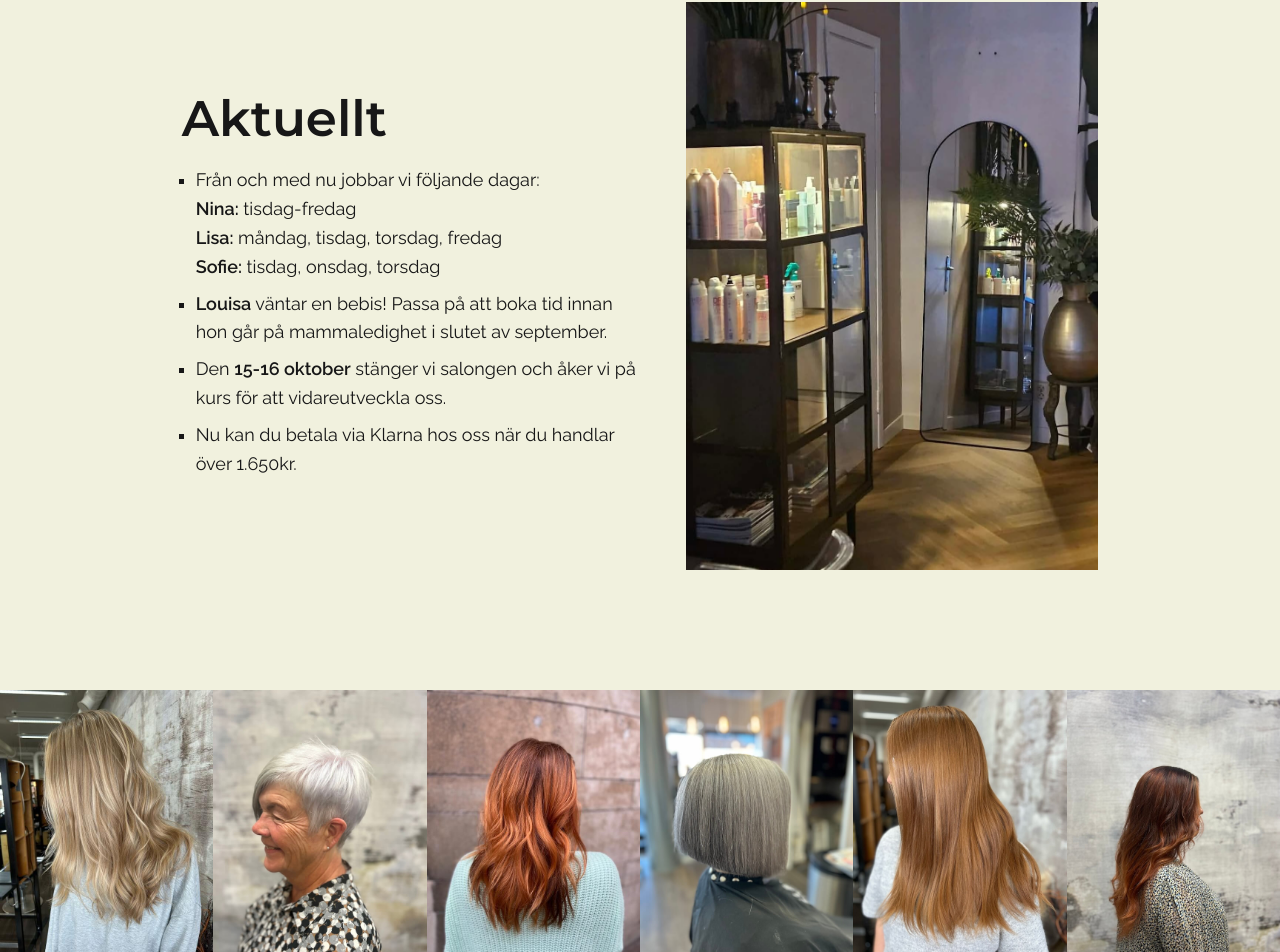
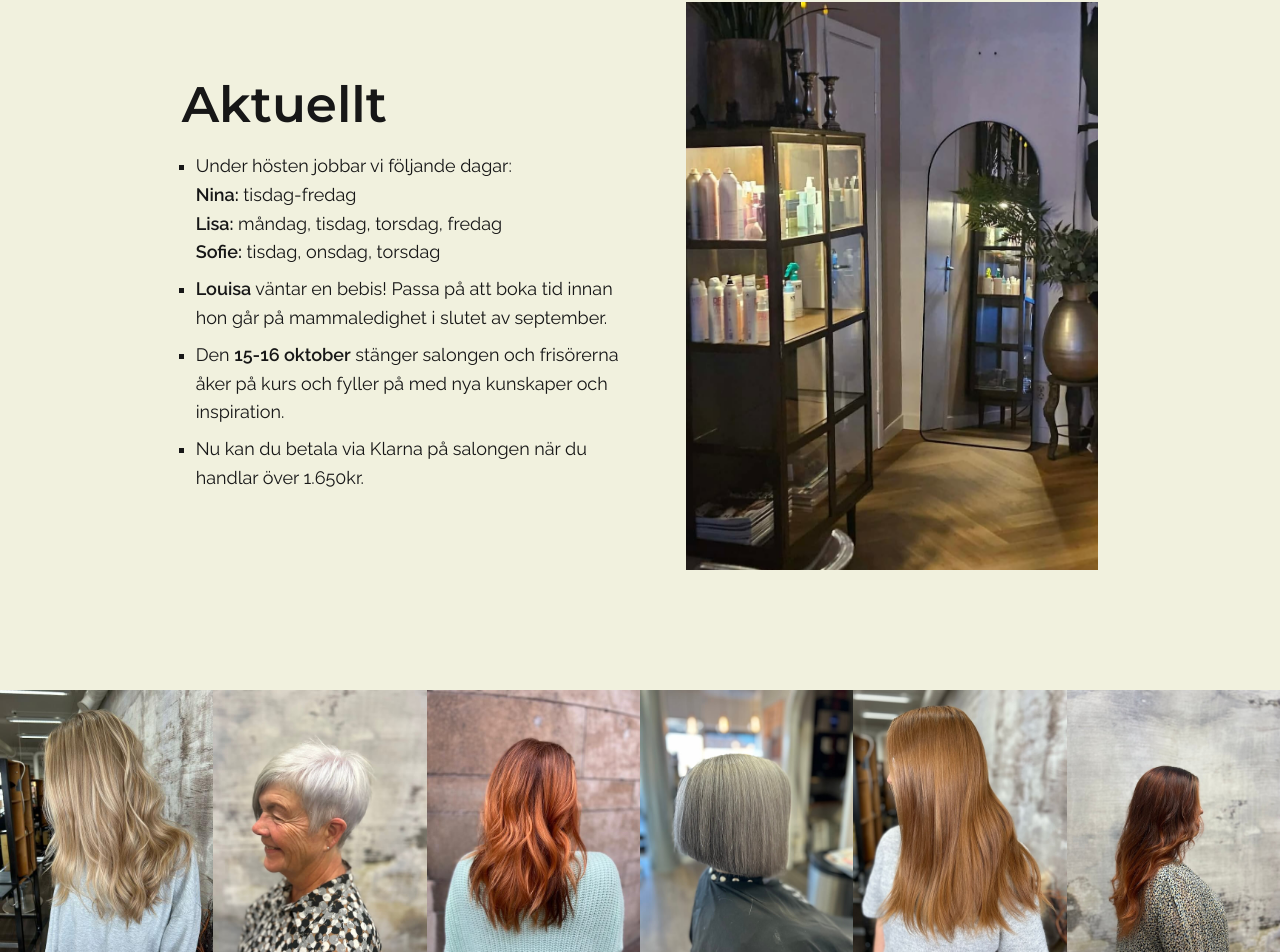
Before and after one commit to Lenanor/hosfrisoren, a Next.js app: page / in a window 1280 px wide. Shown: the part 2623-3575 px from the top of the page. Built offline with nearby package versions, Linux system fonts and the light colour scheme.

Commit message:
Change texts

```diff
--- a/src/content/home-content.js
+++ b/src/content/home-content.js
@@ -48,7 +48,7 @@ export const blockContentCurrent = {
       <h2>Aktuellt</h2>
       <ul className="current-section-list">
         <li>
-          Från och med nu jobbar vi följande dagar:
+          Under hösten jobbar vi följande dagar:
           <br />
           <span>
             <strong>Nina:</strong> tisdag-fredag
@@ -67,11 +67,11 @@ export const blockContentCurrent = {
           hon går på mammaledighet i slutet av september.
         </li>
         <li>
-          Den <strong>15-16 oktober</strong> stänger vi salongen och åker vi på
-          kurs för att vidareutveckla oss.
+          Den <strong>15-16 oktober</strong> stänger salongen och frisörerna
+          åker på kurs och fyller på med nya kunskaper och inspiration.
         </li>
         <li>
-          Nu kan du betala via Klarna hos oss när du handlar över 1.650kr.
+          Nu kan du betala via Klarna på salongen när du handlar över 1.650kr.
         </li>
       </ul>
     </>
```
